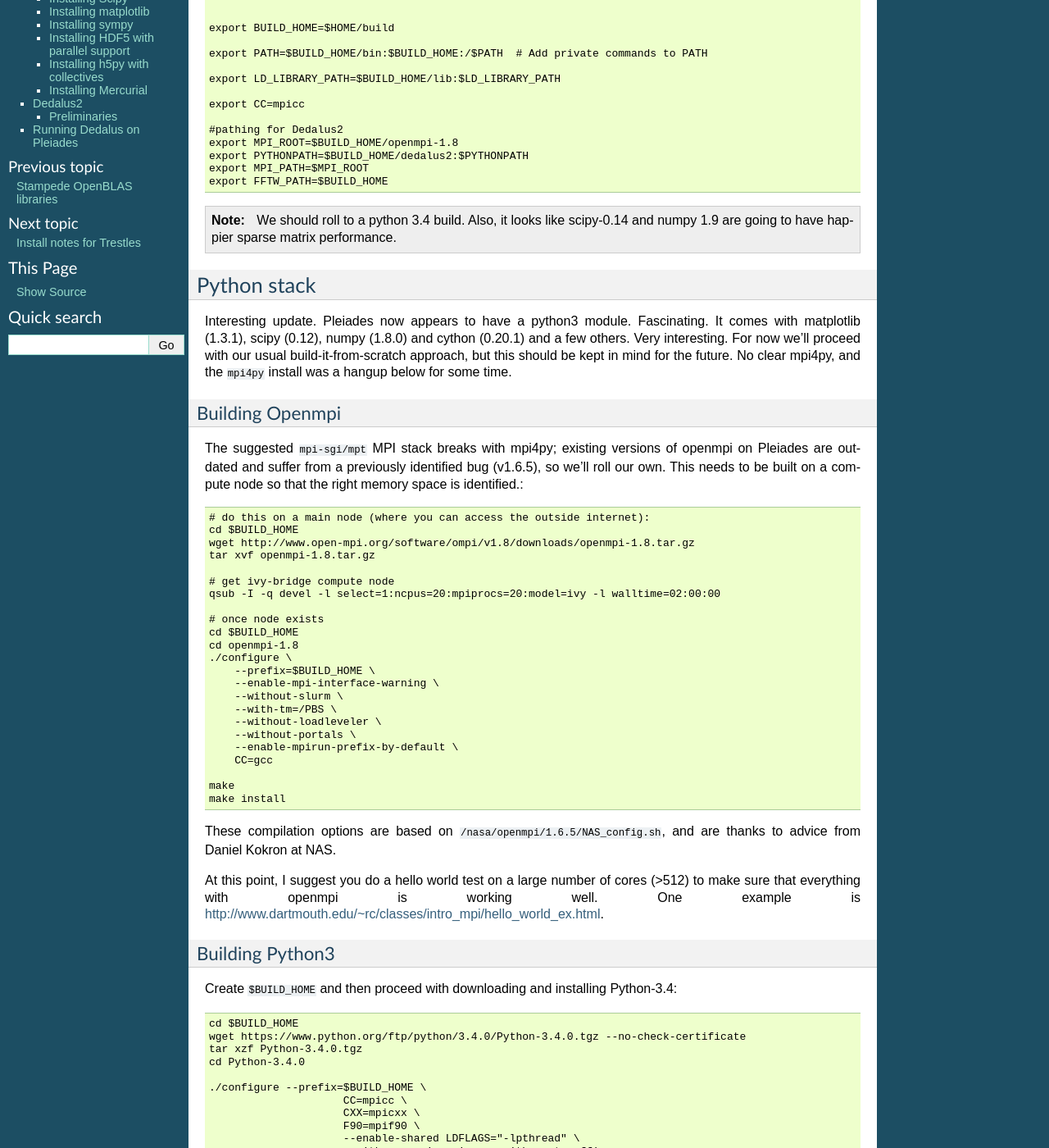
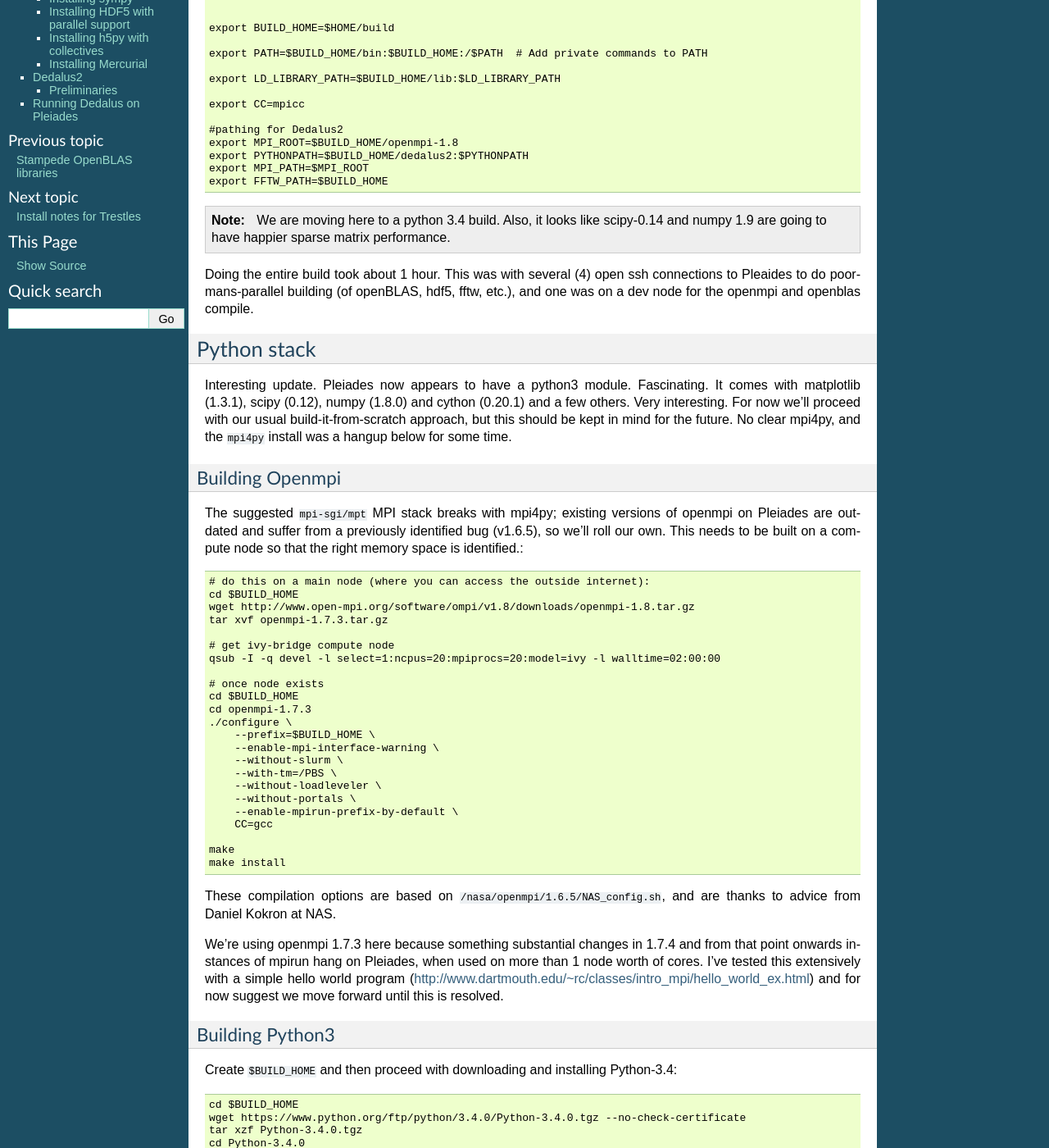
Before and after one commit to enlighter/dedalus, a Sphinx documentation site: the page built from docs/machines/nasa_pleiades/pleiades_intel.rst, in a window 1280 px wide and 1400 px high, scrolled down 388 px. Shown: the whole window at 82% size. Built offline with Sphinx 7.4.7, drawn with Linux system fonts in a browser that asks for light colours; formulas are drawn with MathJax 3; pages that are not in the unit, such as notebooks, are missing from menus; some of the changed text lies outside the part shown.

Commit message:
Updated Pleiades instructions, now building on openmpi 1.7.3; fully updated all other steps as well.

```diff
--- a/docs/machines/nasa_pleiades/pleiades_intel.rst
+++ b/docs/machines/nasa_pleiades/pleiades_intel.rst
@@ -4,7 +4,6 @@
 An initial Pleiades environment is pretty bare-bones.  There are no
 modules, and your shell is likely a csh varient.  To switch shells,
 send an e-mail to support@nas.nasa.gov; I'll be using ``bash``.
-
 
 Then add the following to your ``.profile``::
 
@@ -37,8 +36,13 @@
   export FFTW_PATH=$BUILD_HOME
 
 .. note::
-   We should roll to a python 3.4 build.  Also, it looks like
+   We are moving here to a python 3.4 build.  Also, it looks like
    scipy-0.14 and numpy 1.9 are going to have happier sparse matrix performance.
+
+Doing the entire build took about 1 hour.  This was with several (4)
+open ssh connections to Pleaides to do poor-mans-parallel building
+(of openBLAS, hdf5, fftw, etc.), and one was on a dev node for the
+openmpi and openblas compile.
 
 
 Python stack
@@ -62,14 +66,14 @@
     # do this on a main node (where you can access the outside internet):
     cd $BUILD_HOME
     wget http://www.open-mpi.org/software/ompi/v1.8/downloads/openmpi-1.8.tar.gz
-    tar xvf openmpi-1.8.tar.gz
+    tar xvf openmpi-1.7.3.tar.gz
 
     # get ivy-bridge compute node
     qsub -I -q devel -l select=1:ncpus=20:mpiprocs=20:model=ivy -l walltime=02:00:00
 
     # once node exists
     cd $BUILD_HOME
-    cd openmpi-1.8
+    cd openmpi-1.7.3
     ./configure \
 	--prefix=$BUILD_HOME \
 	--enable-mpi-interface-warning \
@@ -86,9 +90,12 @@
 These compilation options are based on ``/nasa/openmpi/1.6.5/NAS_config.sh``,
 and are thanks to advice from Daniel Kokron at NAS.
 
-At this point, I suggest you do a hello world test on a large number
-of cores (>512) to make sure that everything with openmpi is working
-well.  One example is http://www.dartmouth.edu/~rc/classes/intro_mpi/hello_world_ex.html.
+We're using openmpi 1.7.3 here because something substantial changes
+in 1.7.4 and from that point onwards instances of mpirun hang on
+Pleiades, when used on more than 1 node worth of cores.  I've tested
+this extensively with a simple hello world program
+(http://www.dartmouth.edu/~rc/classes/intro_mpi/hello_world_ex.html)
+and for now suggest we move forward until this is resolved.
 
 
 Building Python3
@@ -114,61 +121,22 @@
 All of the intel patches, etc. are unnecessary in the gcc stack.
 
 .. note::
-     We're getting a problem on ``_curses_panel``; ignoring for now.
-
-Updating shell settings
-------------------------------
-
-At this point, ``python3`` is installed in ``$BUILD_HOME/bin/``.  Add this
-to your path and confirm (currently there is no ``python3`` in the
-default path, so doing a ``which python3`` will fail if you haven't
-added ``$BUILD_HOME/bin``).
-
-On Stampede, login shells (interactive connections via ssh) source
-only ``~/.bash_profile``, ``~/.bash_login`` or ``~/.profile``, in that
-order, and do not source ``~/.bashrc``.  Meanwhile non-login shells
-only launch ``~/.bashrc``
-(see Stampede `user guide <https://www.tacc.utexas.edu/user-services/user-guides/stampede-user-guide#compenv-startup-technical>`_).
-
-In the bash shell, add the following to
-``.bashrc``::
-
-     export PATH=$BUILD_HOME/bin:$PATH
-     export LD_LIBRARY_PATH=$BUILD_HOME/lib:$LD_LIBRARY_PATH
-
-and the following to ``.profile``::
-
-     if [ -f ~/.bashrc ]; then . ~/.bashrc; fi
-
-(from `bash reference manual <https://www.gnu.org/software/bash/manual/html_node/Bash-Startup-Files.html>`_)
-to obtain the same behaviour in both shell types.
+     We're getting a problem on ``_curses_panel`` and on ``_sqlite3``; ignoring for now.
 
 
 Installing pip
 -------------------------
 
-We'll use ``pip`` to install our python library depdencies.
-Instructions on doing this are `available here <http://www.pip-installer.org/en/latest/installing.html>`_
-and summarized below.  First
-download and install setup tools::
+Python 3.4 now automatically includes pip.
 
-    cd $BUILD_HOME
-    wget https://bitbucket.org/pypa/setuptools/raw/bootstrap/ez_setup.py
-    python3 ez_setup.py
-
-Then install ``pip``::
-
-    wget https://raw.github.com/pypa/pip/master/contrib/get-pip.py  --no-check-certificate
-    python3 get-pip.py --cert /etc/ssl/certs/ca-bundle.crt
-
-Now edit ``.pip/pip.conf``::
+On Pleiades, you'll need to edit ``.pip/pip.conf``::
 
      [global]
      cert = /etc/ssl/certs/ca-bundle.crt
 
-You will now have ``pip3`` and ``pip`` installed in ``$BUILD_HOME/bin``.
-You might try doing ``pip -V`` to confirm that ``pip`` is built
-against python 3.3.  We will use ``pip3`` throughout this
+You will now have ``pip3`` installed in ``$BUILD_HOME/bin``.
+You might try doing ``pip3 -V`` to confirm that ``pip3`` is built
+against python 3.4.  We will use ``pip3`` throughout this
 documentation to remain compatible with systems (e.g., Mac OS) where
 multiple versions of python coexist.
 
@@ -185,7 +153,8 @@
 
    from mpi4py import MPI
 
-   This will segfault on sgi-mpi, but appears to work fine on openmpi-1.8.
+   This will segfault on sgi-mpi, but appears to work fine on
+   openmpi-1.8, 1.7.3, etc.
 
 
 
@@ -194,9 +163,9 @@
 
 We need to build our own FFTW3, under intel 14 and mvapich2/2.0b::
 
-    wget http://www.fftw.org/fftw-3.3.3.tar.gz
-    tar -xzf fftw-3.3.3.tar.gz
-    cd fftw-3.3.3
+    wget http://www.fftw.org/fftw-3.3.4.tar.gz
+    tar -xzf fftw-3.3.4.tar.gz
+    cd fftw-3.3.4
 
    ./configure --prefix=$BUILD_HOME \
                          CC=mpicc \
@@ -301,11 +270,13 @@
      library_dirs = /u/bpbrown/build/lib
      include_dirs = /u/bpbrown/build/include
 
-where ``$BUILD_HOME=/u/bpbrown/build``.  Now build::
+where ``$BUILD_HOME=/u/bpbrown/build``.  We may in time want to
+consider adding fftw as well.  Now build::
 
      python3 setup.py config build_clib build_ext install
 
 This will config, build and install numpy.
+
 
 
 Test numpy install
@@ -332,21 +303,18 @@
 Installing Scipy
 -------------------------
 
-Scipy is easier, because it just gets its config from numpy.  Download
-an install::
+Scipy is easier, because it just gets its config from numpy.  Dong a
+pip install fails, so we'll keep doing it the old fashioned way::
 
-     wget http://sourceforge.net/projects/scipy/files/scipy/0.13.2/scipy-0.13.2.tar.gz
-     tar -xvf scipy-0.13.2.tar.gz
-     cd scipy-0.13.2
-
-Then run ::
-
+    wget http://sourceforge.net/projects/scipy/files/scipy/0.13.3/scipy-0.13.3.tar.gz
+    tar -xvf scipy-0.13.3.tar.gz
+    cd scipy-0.13.3
     python3 setup.py config build_clib build_ext install
 
 .. note::
 
    We do not have umfpack; we should address this moving forward, but
-   will defer that to a later day.
+   for now I will defer that to a later day.
 
 
 Installing matplotlib
@@ -383,7 +351,8 @@
      make
      make install
 
-Next, install h5py.
+Next, install h5py.  For reasons that are currently unclear to me,
+this cannot be done via pip install.
 
 
 
@@ -428,28 +397,17 @@
 .. note::
      This is ugly.  We're getting a "-R" error at link, triggered by
      distutils not recognizing that mpicc is gcc or something like
-     that.  For now, I've hand-edited unixccompiler.py in
+     that.   Looks like we're failing ``if self._is_gcc(compiler)``
+     For now, I've hand-edited unixccompiler.py in
      ``lib/python3.3/distutils`` and changed this line:
 
-     else:
-                # No idea how --enable-new-dtags would be passed on to
-                # ld if this system was using GNU ld.  Don't know if a
-                # system like this even exists.
-                return "-R" + dir
+           def _is_gcc(self, compiler_name):
+                return "gcc" in compiler_name or "g++" in compiler_name
 
-     to:
+        to:
 
-     else:
-                # No idea how --enable-new-dtags would be passed on to
-                # ld if this system was using GNU ld.  Don't know if a
-                # system like this even exists.
-                return "-Wl,-R" + dir
-
-     Looks like we're failing
-
-             if self._is_gcc(compiler)
-
-     ???
+           def _is_gcc(self, compiler_name):
+       	        return "gcc" in compiler_name or "g++" in compiler_name or "mpicc" in compiler_name
 
      This is a hack, but it get's us running and alive!
 
```
